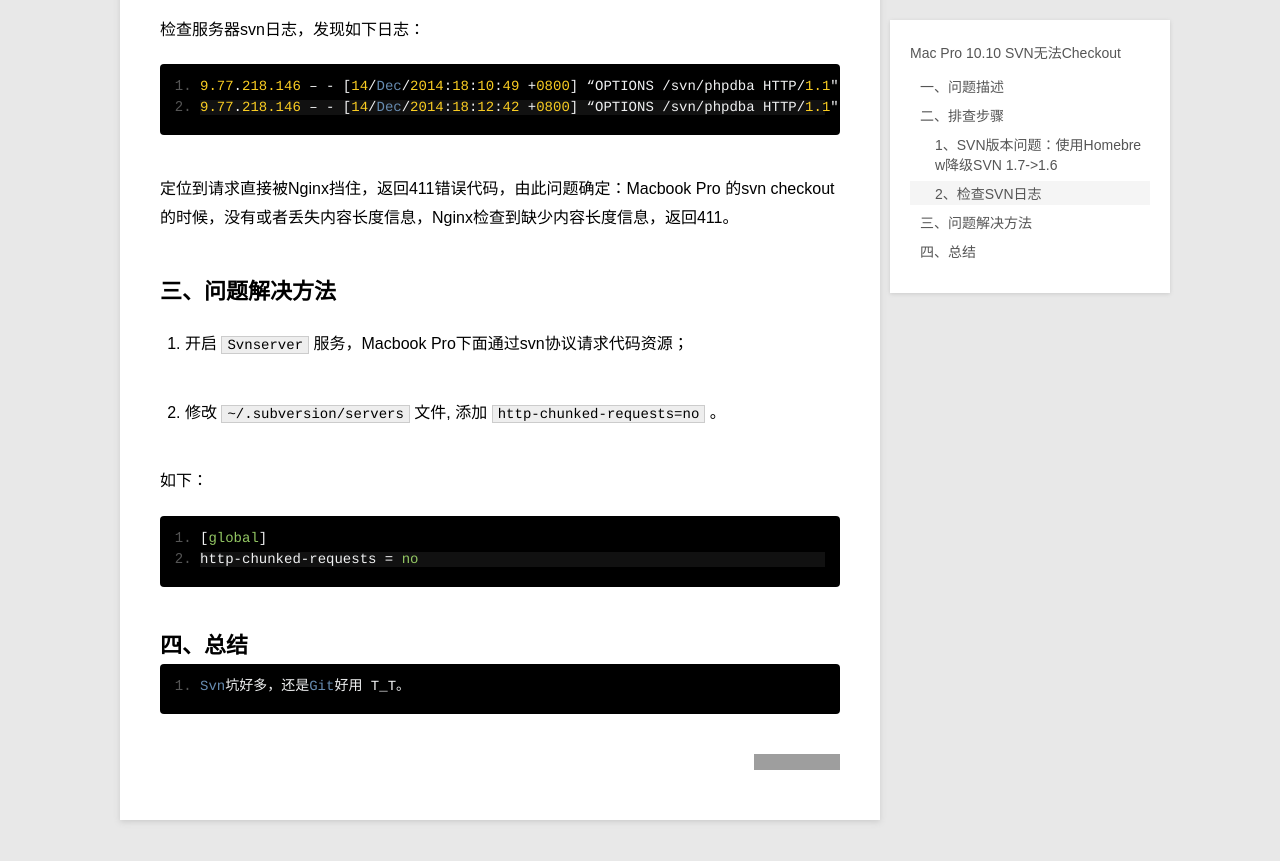
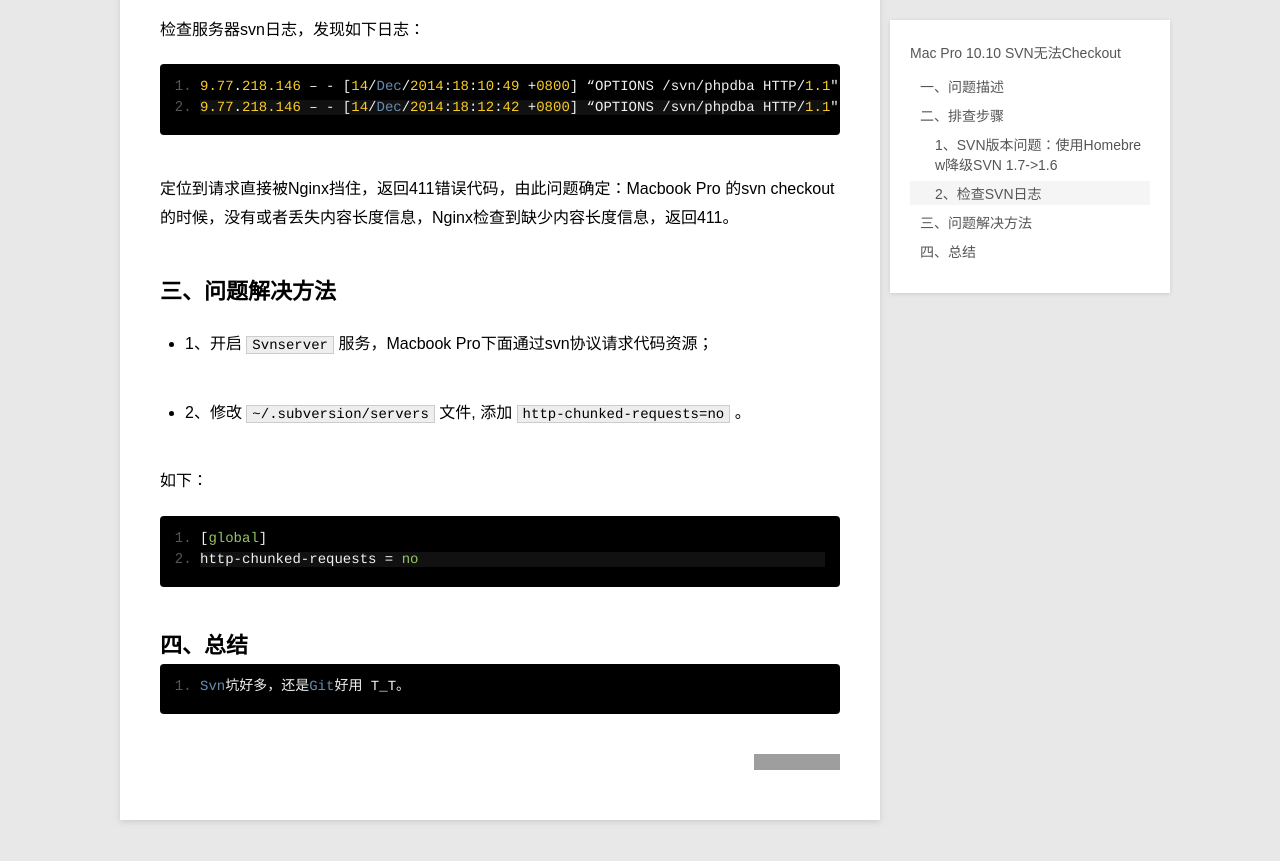
Before and after one commit to geeklive/geeklive.github.io, a Jekyll site: the page built from _posts/2014-12-15-solution-of-svn-checkout-411-error.md, in a window 1280 px wide and 900 px high, scrolled down 1909 px. Shown: the top 861 px of the window. Built offline with Jekyll 4.4.1, drawn with Linux system fonts in a browser that asks for light colours; Markdown is read by kramdown in place of the engine named in the settings; comment, search, counter and statistics services are not loaded; grey boxes are pictures that could not be loaded.

Commit message:
new blog:solution of svn checkout 411 error

```diff
--- a/_posts/2014-12-15-solution-of-svn-checkout-411-error.md
+++ b/_posts/2014-12-15-solution-of-svn-checkout-411-error.md
@@ -62,9 +62,9 @@ category: blog
 
 ## 三、问题解决方法
 
-1. 开启 `Svnserver` 服务，Macbook Pro下面通过svn协议请求代码资源；
+* 1、开启 `Svnserver` 服务，Macbook Pro下面通过svn协议请求代码资源；
 
-2. 修改 `~/.subversion/servers` 文件, 添加 `http-chunked-requests=no` 。
+* 2、修改 `~/.subversion/servers` 文件, 添加 `http-chunked-requests=no` 。
 
 如下：
 
```
